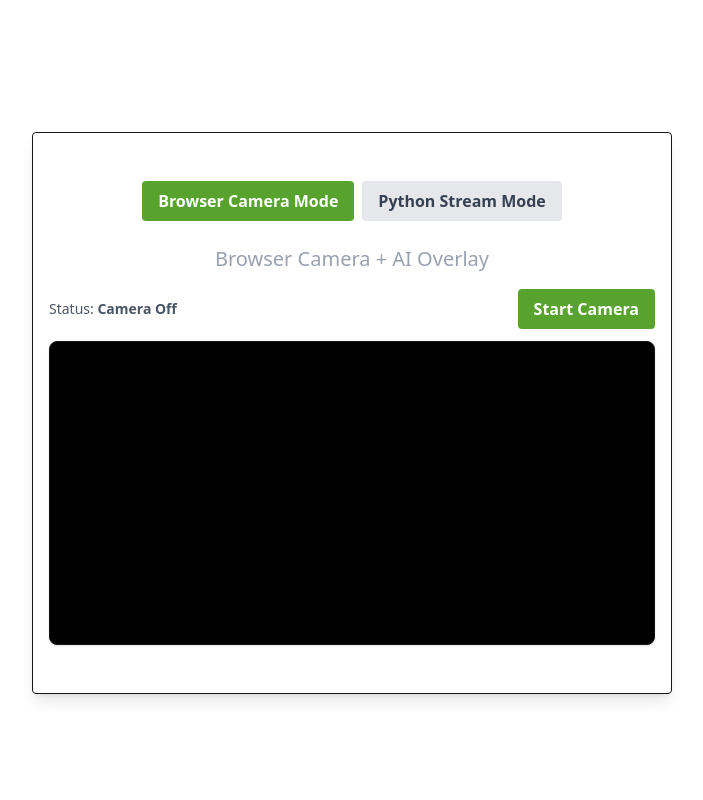
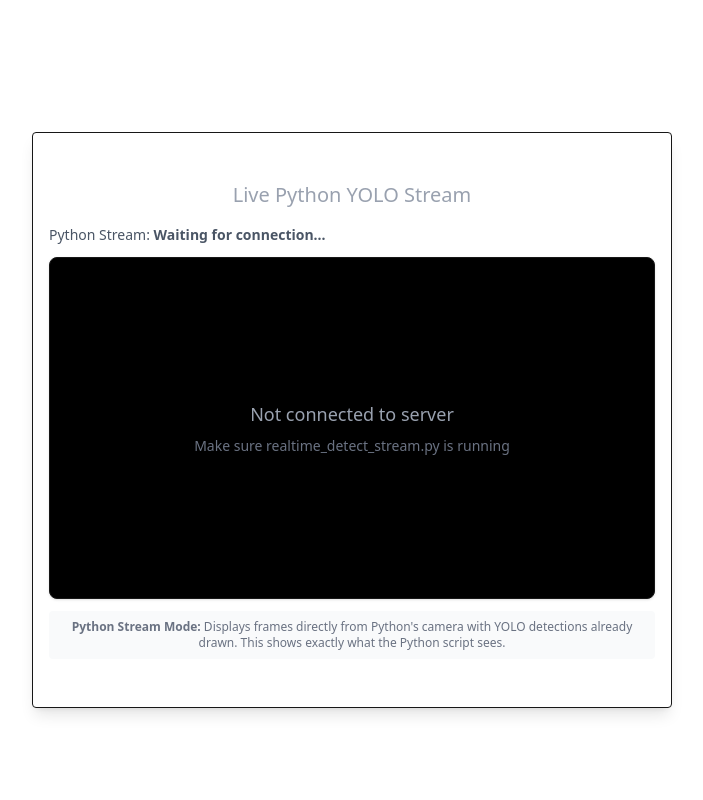
Before and after one commit to sanjaysivapragasam/smart-waste-ai, a Next.js app in the folder frontend/: page / in a window 1280 px wide. Shown: the part 1440-2240 px from the top of the page, without its empty margins (288-991 px from the left). Built offline with nearby package versions, Linux system fonts and the light colour scheme; no server answers.

Commit message:
removed browser camera, only need PythonStremView

```diff
--- a/frontend/src/app/page.js
+++ b/frontend/src/app/page.js
@@ -3,7 +3,8 @@
 "use client";
 
 // Import React to access to React's hooks (useState, useEffect)
-import React, { useState, useEffect, useRef } from "react";
+import React, { useState, useEffect } from "react";
+// import {useRef} from "react";
 
 // Import socket.io client library
 import { io } from "socket.io-client";
@@ -18,23 +19,16 @@ import { BsTrash3 } from "react-icons/bs";
 import { TbArrowBigRightLines } from "react-icons/tb";
 
 // importing the camera component created for the computer vison
-import CameraPreview from "./components/CameraPreview";
 import PythonStreamView from "./components/PythonStreamView";
-import DetectionOverlay from "./components/DetectionOverlay";
+// commented out the below because its no longer needed
+// import CameraPreview from "./components/CameraPreview";
+// import DetectionOverlay from "./components/DetectionOverlay";
 
 // main React component for the homepage
 // every Next.js route is a React component
 export default function Home() {
   // state to hold real-time updates from ML model
   const [updates, setUpdates] = useState([]);
-
-  // State to control which visualization mode we're using
-  // "browser-camera" = CameraPreview with overlay
-  // "python-stream" = PythonStreamView with frames sent over network
-  const [displayMode, setDisplayMode] = useState("browser-camera");
-
-  // reference to the video element for drawing boxes on top
-  const videoRef = useRef(null);
 
   // useEffect to set up WebSocket connection on component mount
   useEffect(() => {
@@ -65,12 +59,6 @@ export default function Home() {
     }
     // if its a different card, flip to this new card
   };
-
-  const wasteCategories = [
-    { id: "recycling", name: "Recycling", icon: MdRecycling, backText: "..." },
-    { id: "garbage", name: "Garbage", icon: BsTrash3, backText: "..." },
-    { id: "compost", name: "Compost", icon: MdCompost, backText: "..." },
-  ];
 
   // this return section below is what gets rendered on the page
   // tailwind classes for layout and style
@@ -257,63 +245,16 @@ export default function Home() {
           </div>
         </section>
 
-        {/*Video Feed Placeholder*/}
+        {/*Live Video Feed*/}
         <section className="mt-8 text-center flex justify-center py-20">
           <div className="w-[640px] border rounded shadow-lg px-4 py-12 mb-5">
-            {/* Mode Toggle Buttons */}
-            <div className="flex gap-2 mb-6 justify-center">
-              <button
-                onClick={() => setDisplayMode("browser-camera")}
-                className={`px-4 py-2 rounded font-semibold transition-all ${
-                  displayMode === "browser-camera"
-                    ? "bg-accent-green text-white"
-                    : "bg-gray-200 text-gray-700 hover:bg-gray-300"
-                }`}
-              >
-                Browser Camera Mode
-              </button>
-              <button
-                onClick={() => setDisplayMode("python-stream")}
-                className={`px-4 py-2 rounded font-semibold transition-all ${
-                  displayMode === "python-stream"
-                    ? "bg-accent-green text-white"
-                    : "bg-gray-200 text-gray-700 hover:bg-gray-300"
-                }`}
-              >
-                Python Stream Mode
-              </button>
-            </div>
-
-            {/* Title changes based on mode */}
+            {/* Title for the finalized live stream mode */}
             <p className="text-gray-400 text-xl mb-4">
-              {displayMode === "browser-camera"
-                ? "Browser Camera + AI Overlay"
-                : "Python YOLO Stream"}
+              Live Python YOLO Stream
             </p>
 
-            {/* Show different components based on mode */}
-            {displayMode === "browser-camera" ? (
-              //  Browser Camera with Detection Overlay
-              //  canvas overlay on top
-              <div className="relative">
-                {/* Your original CameraPreview component */}
-                <CameraPreview videoRef={videoRef} />
-
-                {/* Canvas overlay that draws detection boxes on top */}
-                <DetectionOverlay videoRef={videoRef} />
-              </div>
-            ) : (
-              // MODE 2: Python Stream View
-              // This shows frames directly from Python (with boxes already drawn)
-              <PythonStreamView />
-            )}
-
-            {/* <video
-              src="/Placeholder_video.mp4"
-              controls
-              muted
-              className="w-full h-auto rounded"
-            ></video> */}
+            {/* Displays frames directly from Python with detections already drawn */}
+            <PythonStreamView />
           </div>
         </section>
 
```
